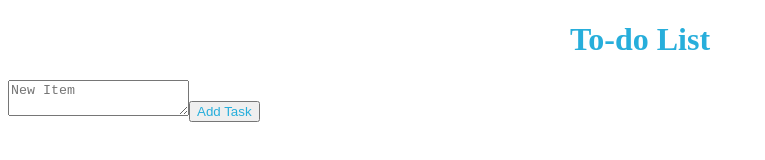
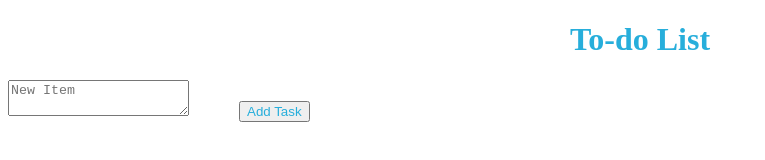
Before and after one commit to ADITINAMDEO13/React-Assignment-5---Todo-List-React, a React app: page / in a window 1280 px wide. Shown: the whole page, without its empty margins (0-765 px from the left). Built offline with nearby package versions, Linux system fonts and the light colour scheme.

Commit message:
Update App.css

```diff
--- a/src/styles/App.css
+++ b/src/styles/App.css
@@ -9,6 +9,8 @@ button{
     text-align: center;
     justify-content: center;
     align-items: center;
+    margin-left: 50px;
+    margin-bottom: 30px;
 }
 
 .bg-pink{
```
